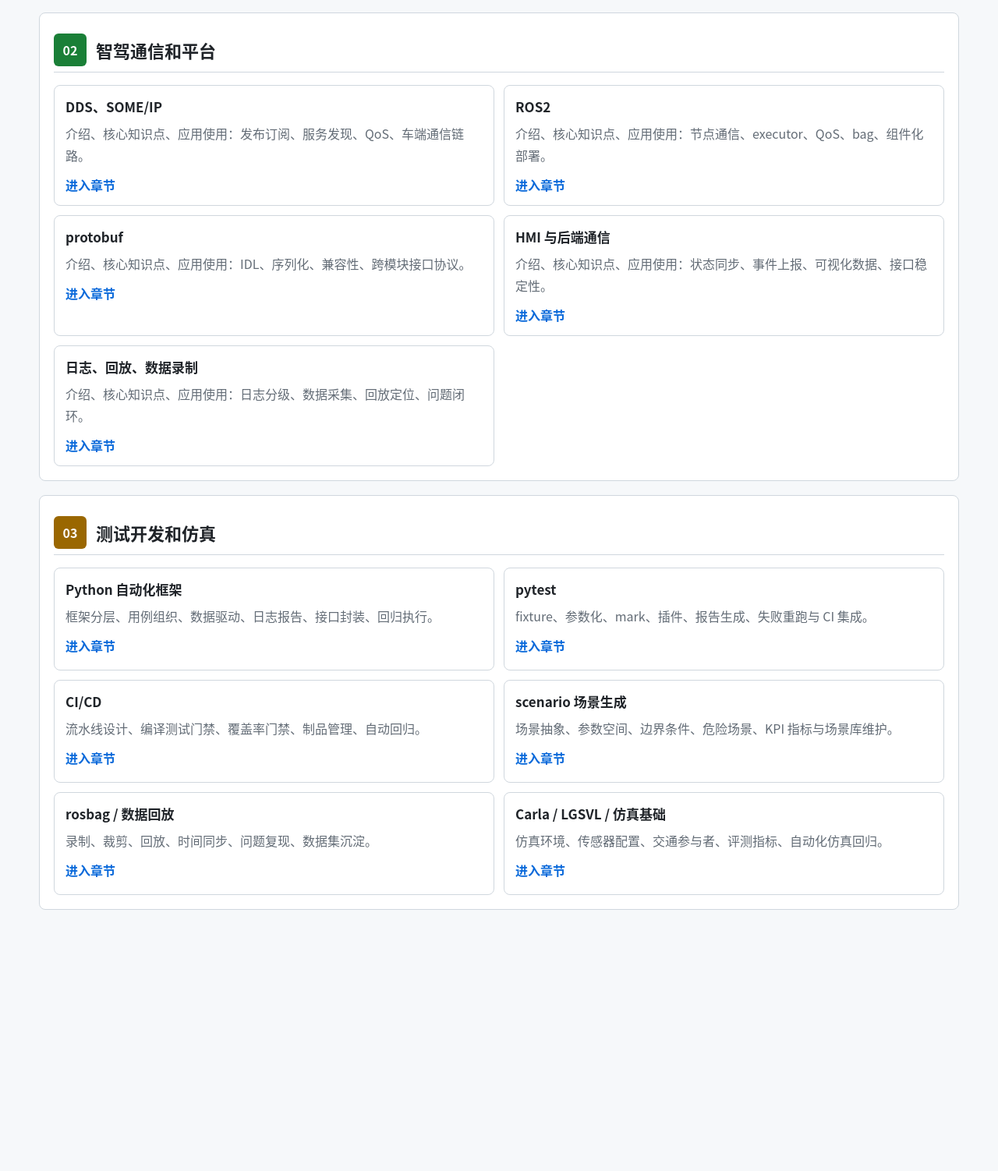
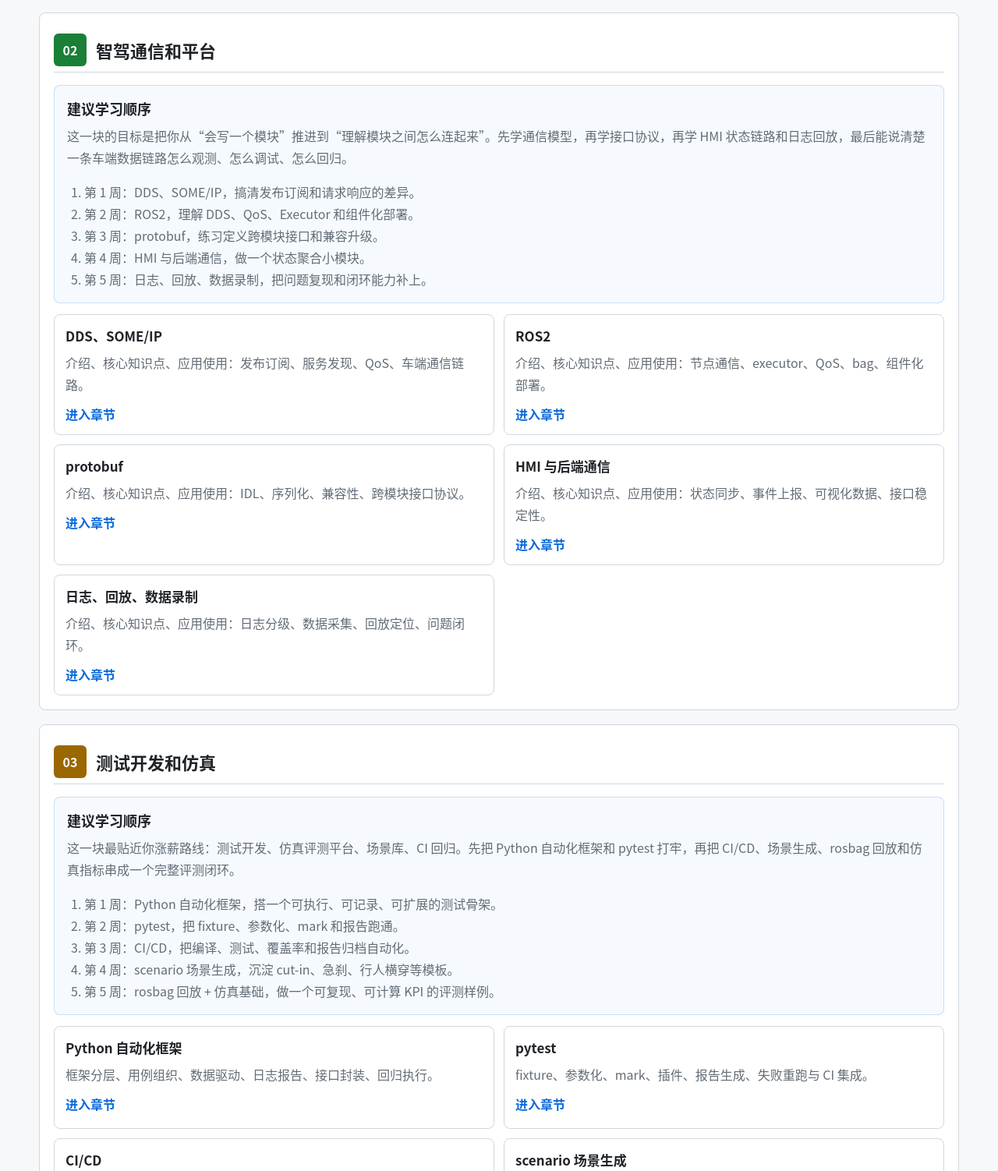
Before and after one commit to lossssser/suanming, a website: page career-roadmap/index.html in a window 1280 px wide. Shown: the part 1862-3364 px from the top of the page at 78% size. Before the commit the page ends 3069 px from the top, so only its background shows below. Drawn offline with Linux system fonts and the light colour scheme.

Commit message:
Add roadmap sequences for platform and simulation

```diff
--- a/career-roadmap/index.html
+++ b/career-roadmap/index.html
@@ -113,6 +113,17 @@
             <span>02</span>
             <h2>智驾通信和平台</h2>
           </header>
+          <div class="learning-path learning-path-platform">
+            <h3>建议学习顺序</h3>
+            <p>这一块的目标是把你从“会写一个模块”推进到“理解模块之间怎么连起来”。先学通信模型，再学接口协议，再学 HMI 状态链路和日志回放，最后能说清楚一条车端数据链路怎么观测、怎么调试、怎么回归。</p>
+            <ol>
+              <li>第 1 周：DDS、SOME/IP，搞清发布订阅和请求响应的差异。</li>
+              <li>第 2 周：ROS2，理解 DDS、QoS、Executor 和组件化部署。</li>
+              <li>第 3 周：protobuf，练习定义跨模块接口和兼容升级。</li>
+              <li>第 4 周：HMI 与后端通信，做一个状态聚合小模块。</li>
+              <li>第 5 周：日志、回放、数据录制，把问题复现和闭环能力补上。</li>
+            </ol>
+          </div>
           <div class="module-list">
             <a class="module module-link" href="lesson.html?topic=dds-someip">
               <h3>DDS、SOME/IP</h3>
@@ -147,6 +158,17 @@
             <span>03</span>
             <h2>测试开发和仿真</h2>
           </header>
+          <div class="learning-path learning-path-simulation">
+            <h3>建议学习顺序</h3>
+            <p>这一块最贴近你涨薪路线：测试开发、仿真评测平台、场景库、CI 回归。先把 Python 自动化框架和 pytest 打牢，再把 CI/CD、场景生成、rosbag 回放和仿真指标串成一个完整评测闭环。</p>
+            <ol>
+              <li>第 1 周：Python 自动化框架，搭一个可执行、可记录、可扩展的测试骨架。</li>
+              <li>第 2 周：pytest，把 fixture、参数化、mark 和报告跑通。</li>
+              <li>第 3 周：CI/CD，把编译、测试、覆盖率和报告归档自动化。</li>
+              <li>第 4 周：scenario 场景生成，沉淀 cut-in、急刹、行人横穿等模板。</li>
+              <li>第 5 周：rosbag 回放 + 仿真基础，做一个可复现、可计算 KPI 的评测样例。</li>
+            </ol>
+          </div>
           <div class="module-list">
             <a class="module module-link" href="lesson.html?topic=python-automation">
               <h3>Python 自动化框架</h3>
```
